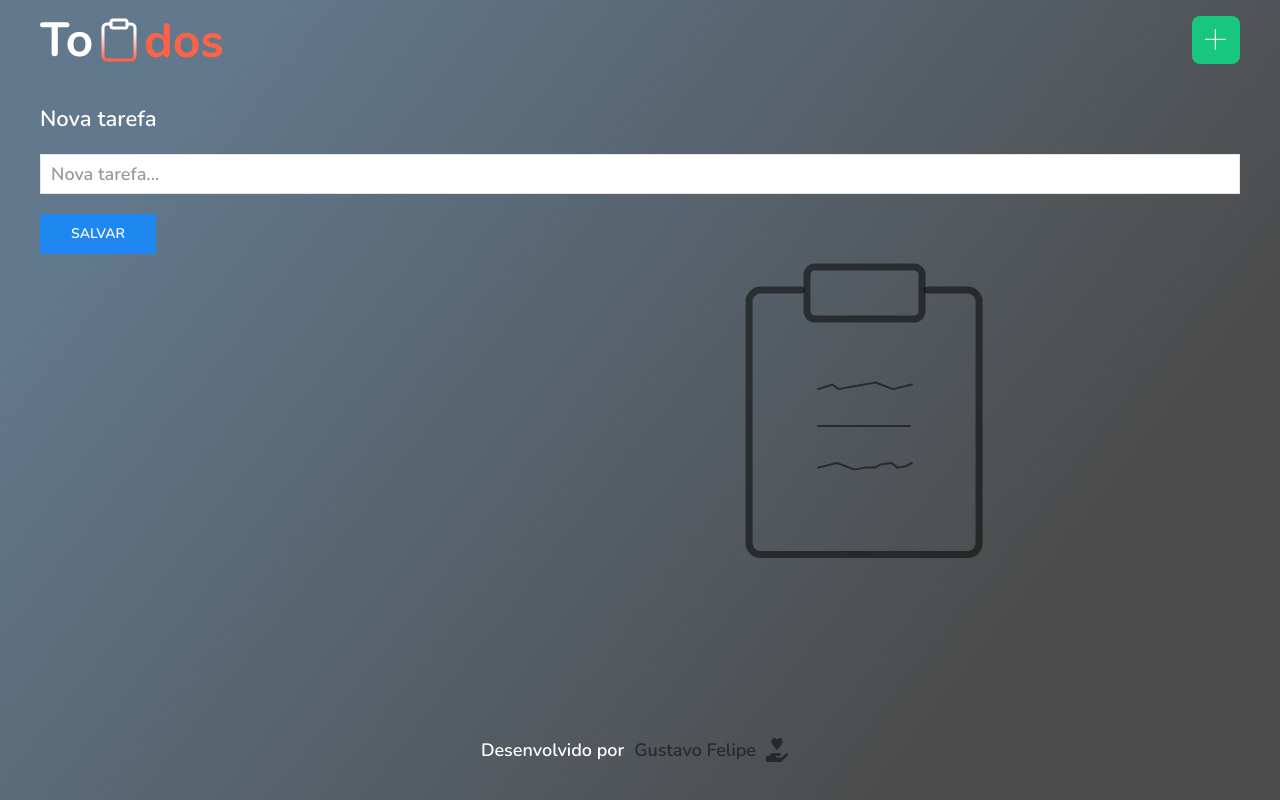
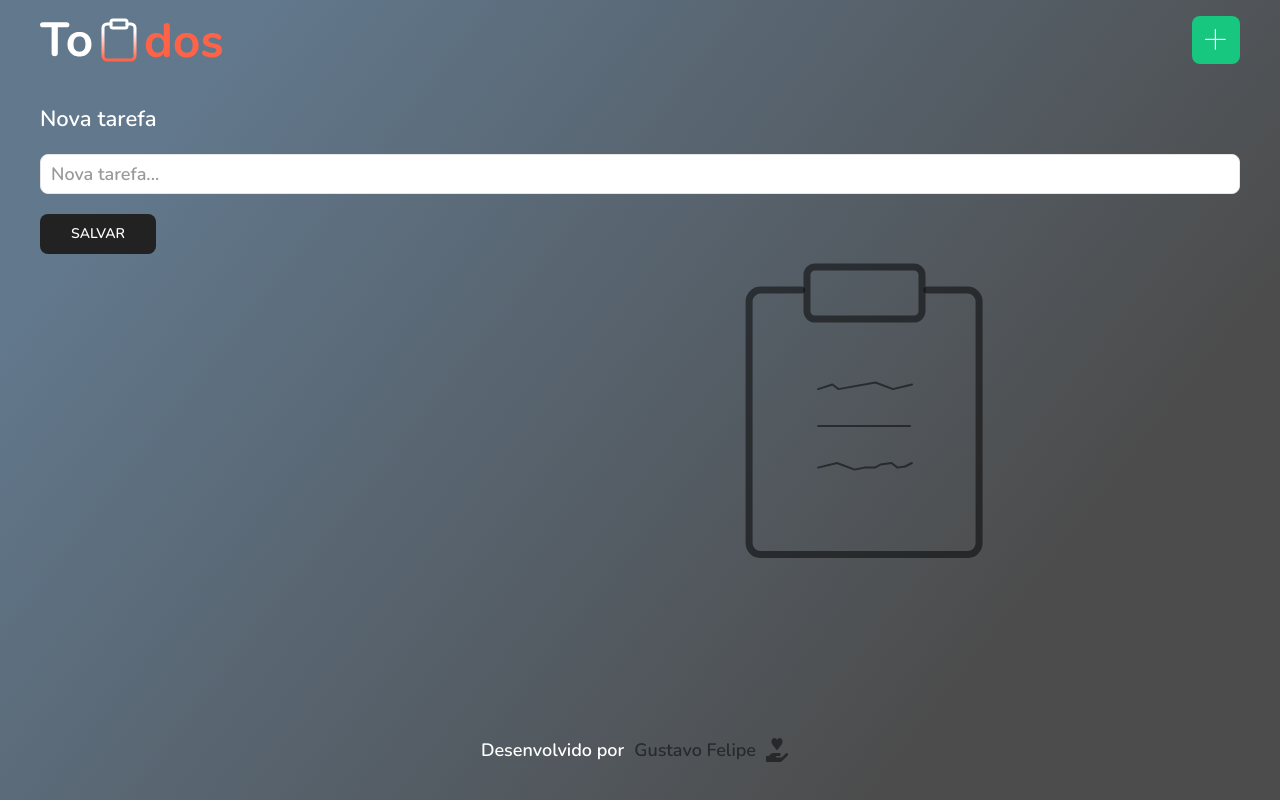
Before and after one commit to gustavofbc/todos, a React (Create React App) app: page /create in a window 1280 px wide. Built offline with nearby package versions, Linux system fonts and the light colour scheme.

Commit message:
css da pagina addTodo

```diff
--- a/src/components/AddTodo.tsx
+++ b/src/components/AddTodo.tsx
@@ -32,11 +32,11 @@ const AddTodo = () => {
         <form onSubmit={handleSubmit<AddTodoForm>(onSubmit)}>
             <h4>Nova tarefa</h4>
             <div className="uk-margin uk-width-1-1">
-                <input type="text" name="title" id="title" placeholder="Nova tarefa..." className="uk-input" ref={register}/>
+                <input type="text" name="title" id="title" placeholder="Nova tarefa..." className="uk-input custom-input" ref={register}/>
                 <span><small><strong className="uk-text-danger">{errors.title?.message}</strong></small></span>
             </div>
             <div className="uk-width-1-1">
-                <button type="submit" className="uk-button uk-button-primary">Salvar</button>
+                <button type="submit" className="uk-button uk-button-secondary custom-button">Salvar</button>
             </div>
         </form>
     );
--- a/src/global.css
+++ b/src/global.css
@@ -66,7 +66,7 @@ h4 {
     border-radius: 8px;
     background-color: #17C77F;
     color: #fff;
-    transition: 2s;
+    transition: 1s;
 }
 
 .button-add:hover {
@@ -76,3 +76,13 @@ h4 {
 .item-table{
     color: orangered !important;
 }
+
+/* addTodo */
+.custom-button {
+    border-radius: 8px;
+    transition: 2s;
+}
+
+.custom-input {
+    border-radius: 8px;
+}
```
